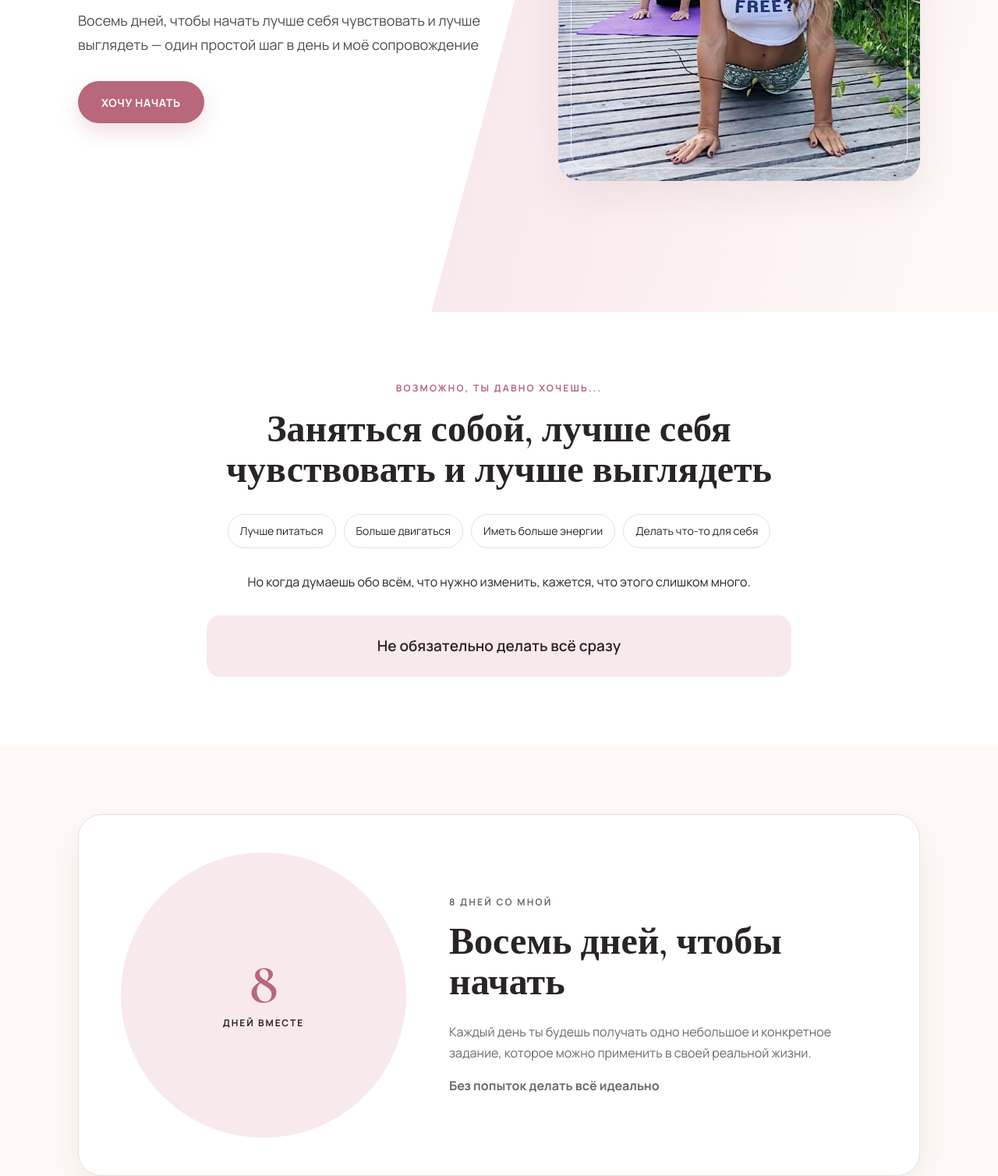
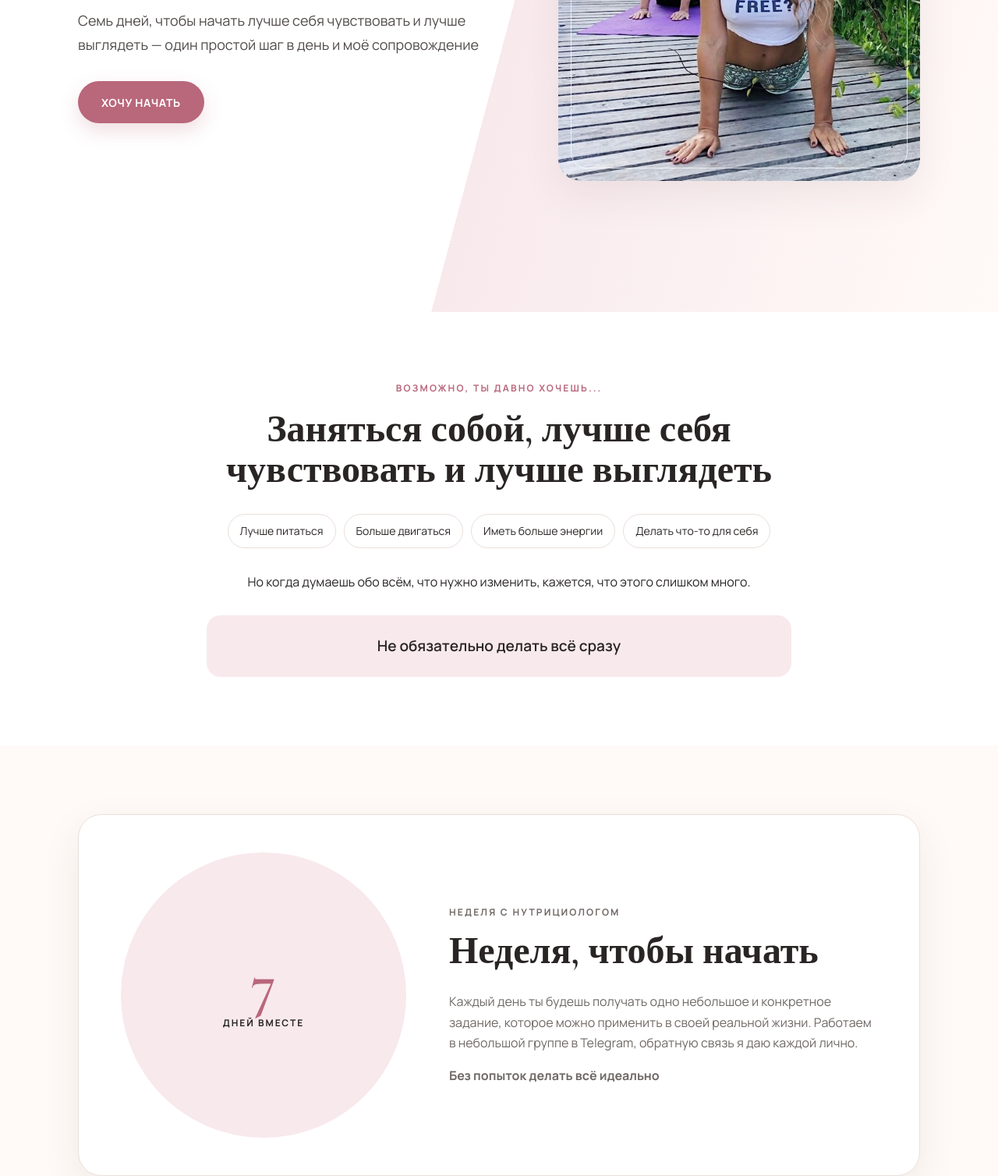
Before and after one commit to dolcefita/7days, a plain HTML site: page index.html in a window 1280 px wide. Shown: the part 474-1982 px from the top of the page at 78% size. Drawn offline with nearby package versions, Linux system fonts and the light colour scheme.

Commit message:
Add files via upload

```diff
--- a/index.html
+++ b/index.html
@@ -3,8 +3,8 @@
 <head>
   <meta charset="utf-8">
   <meta name="viewport" content="width=device-width,initial-scale=1">
-  <meta name="description" content="8 дней со мной: время, чтобы начать заботиться о себе с простых шагов и личным сопровождением.">
-  <title>8 дней со мной — Юля</title>
+  <meta name="description" content="Неделя с нутрициологом: 7 дней, чтобы начать заботиться о себе с простых шагов и личным сопровождением.">
+  <title>Неделя с нутрициологом — Юля</title>
   <link rel="preconnect" href="https://fonts.googleapis.com">
   <link rel="preconnect" href="https://fonts.gstatic.com" crossorigin>
   <link href="https://fonts.googleapis.com/css2?family=Cormorant+Garamond:wght@500;600&family=Manrope:wght@400;500;600;700&display=swap" rel="stylesheet">
@@ -25,9 +25,9 @@
     <section class="hero">
       <div class="wrap hero-grid">
         <div class="hero-copy">
-          <p class="eyebrow">8 дней со мной</p>
+          <p class="eyebrow">Неделя с нутрициологом</p>
           <h1 class="serif">Начни <span>заботиться о себе</span></h1>
-          <p class="lead">Восемь дней, чтобы начать лучше себя чувствовать и лучше выглядеть — один простой шаг в день и моё сопровождение</p>
+          <p class="lead">Семь дней, чтобы начать лучше себя чувствовать и лучше выглядеть — один простой шаг в день и моё сопровождение</p>
           <a class="btn" href="#sumarme">ХОЧУ НАЧАТЬ</a>
         </div>
         <div class="hero-photo"><img src="hero.JPG" alt="Юля" onerror="this.style.display='none'"></div>
@@ -46,11 +46,11 @@
 
     <section class="product">
       <div class="wrap product-box">
-          <div class="product-mark"><div><strong>8</strong><span>дней вместе</span></div></div>
+          <div class="product-mark"><div><strong>7</strong><span>дней вместе</span></div></div>
         <div class="product-copy">
-          <p class="eyebrow">8 дней со мной</p>
-          <h2 class="section-title">Восемь дней, чтобы начать</h2>
-          <p>Каждый день ты будешь получать одно небольшое и конкретное задание, которое можно применить в своей реальной жизни.</p>
+          <p class="eyebrow">Неделя с нутрициологом</p>
+          <h2 class="section-title">Неделя, чтобы начать</h2>
+          <p>Каждый день ты будешь получать одно небольшое и конкретное задание, которое можно применить в своей реальной жизни. Работаем в небольшой группе в Telegram, обратную связь я даю каждой лично.</p>
           <p><strong>Без попыток делать всё идеально</strong></p>
         </div>
       </div>
@@ -77,7 +77,7 @@
 
     <section class="result center">
       <div class="wrap narrow">
-        <p class="eyebrow">После этих восьми дней</p>
+        <p class="eyebrow">После этой недели</p>
         <p class="result-copy">Ты будешь лучше понимать, как составлять свои приёмы пищи, снова начнёшь двигаться и увидишь, какие небольшие изменения работают именно для тебя.</p>
         <p class="already">И самое главное — ты сможешь сказать: «Я уже начала»</p>
       </div>
@@ -89,7 +89,7 @@
         <div class="about-copy">
           <p class="eyebrow">Настоящее сопровождение</p>
           <p class="quote">Одно дело знать, а совсем другое — применять</p>
-          <p>Информации о питании и тренировках полно повсюду. В течение этих восьми дней ты можешь показывать мне, что делаешь, и получать обратную связь именно для тебя.</p>
+          <p>Информации о питании и тренировках полно повсюду. В течение этих семи дней ты можешь показывать мне, что делаешь, и получать обратную связь именно для тебя.</p>
           <p class="name">Я Юля, нутрициолог и тренер.</p>
           <p>Я работаю с женщинами, которые хотят лучше себя чувствовать и лучше выглядеть, но не хотят жить на диетах и проводить часы на тренировках.</p>
         </div>
@@ -99,14 +99,15 @@
     <section class="offer" id="sumarme">
       <div class="wrap offer-box">
         <div class="offer-copy">
-          <p class="eyebrow">8 дней со мной</p>
+          <p class="eyebrow">Неделя с нутрициологом</p>
           <h2 class="section-title">Начни заботиться о себе с простых шагов</h2>
-          <p>Восемь дней с моим сопровождением, чтобы применить всё в твоей реальной жизни</p>
+          <p>Семь дней с моим сопровождением, чтобы применить всё в твоей реальной жизни</p>
         </div>
         <div class="price-card">
-          <div class="price-label">Твои восемь дней со мной</div>
-          <div class="price">888 <small>₽</small></div>
-          <a class="btn" href="https://t.me/m/hraFXwZFOWNl" target="_blank" rel="noopener" aria-label="Присоединиться к программе 8 дней со мной в Telegram">ХОЧУ ПРИСОЕДИНИТЬСЯ</a>
+          <div class="price-label">Твоя неделя с нутрициологом</div>
+          <div class="price">899 <small>₽</small></div>
+          <a class="btn" href="https://web.tribute.tg/p/KJn" target="_blank" rel="noopener" aria-label="Оплатить программу Неделя с нутрициологом">ХОЧУ ПРИСОЕДИНИТЬСЯ</a>
+          <p class="micro">После оплаты добавлю тебя в группу ближайшего потока.</p>
         </div>
       </div>
     </section>
```
